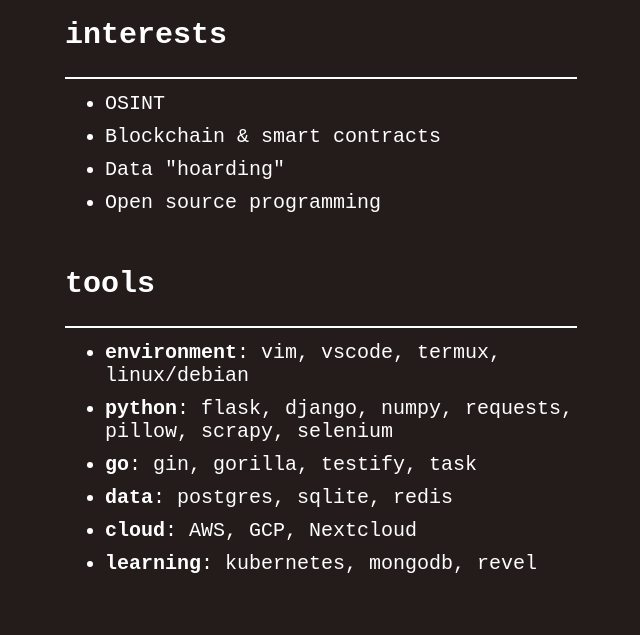
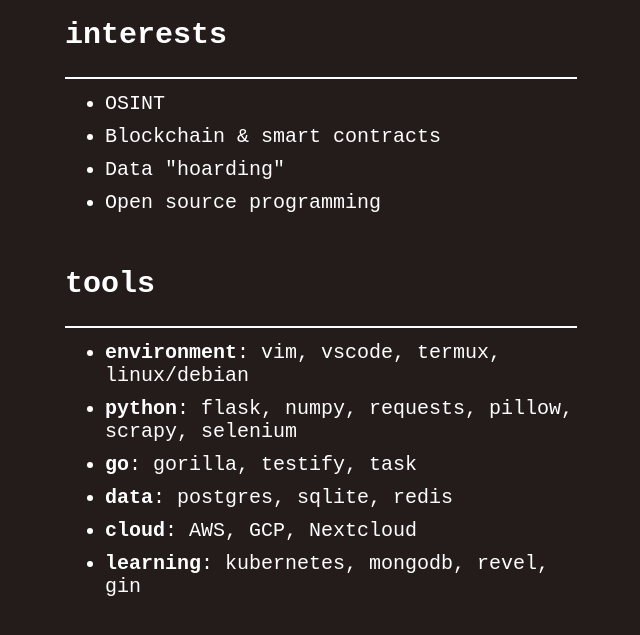
Before and after one commit to kevinroleke/kevinroleke.github.io, a plain HTML site: page index.html in a window 1280 px wide. Shown: the part 1023-1658 px from the top of the page, without its empty margins (191-831 px from the left). Drawn offline with Linux system fonts and the light colour scheme.

Commit message:
update main

```diff
--- a/index.html
+++ b/index.html
@@ -37,11 +37,11 @@
             <div class="line"></div>
             <ul>
                 <li><b>environment</b>: vim, vscode, termux, linux/debian</li>
-                <li><b>python</b>: flask, django, numpy, requests, pillow, scrapy, selenium</li>
-                <li><b>go</b>: gin, gorilla, testify, task</li>
+                <li><b>python</b>: flask, numpy, requests, pillow, scrapy, selenium</li>
+                <li><b>go</b>: gorilla, testify, task</li>
                 <li><b>data</b>: postgres, sqlite, redis</li>
                 <li><b>cloud</b>: AWS, GCP, Nextcloud</li>
-                <li><b>learning</b>: kubernetes, mongodb, revel</li>
+                <li><b>learning</b>: kubernetes, mongodb, revel, gin</li>
             </ul><br><br>
         </div>
         <div class="secret">
```
